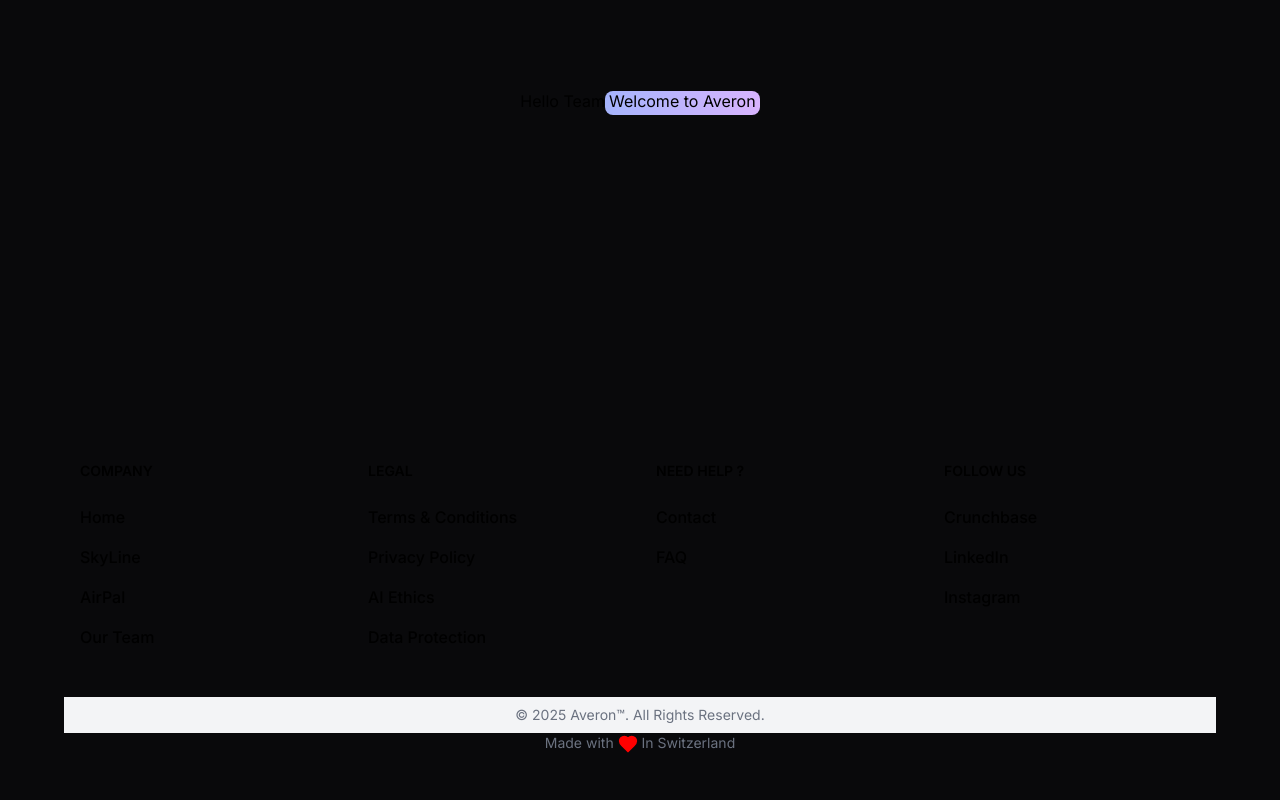
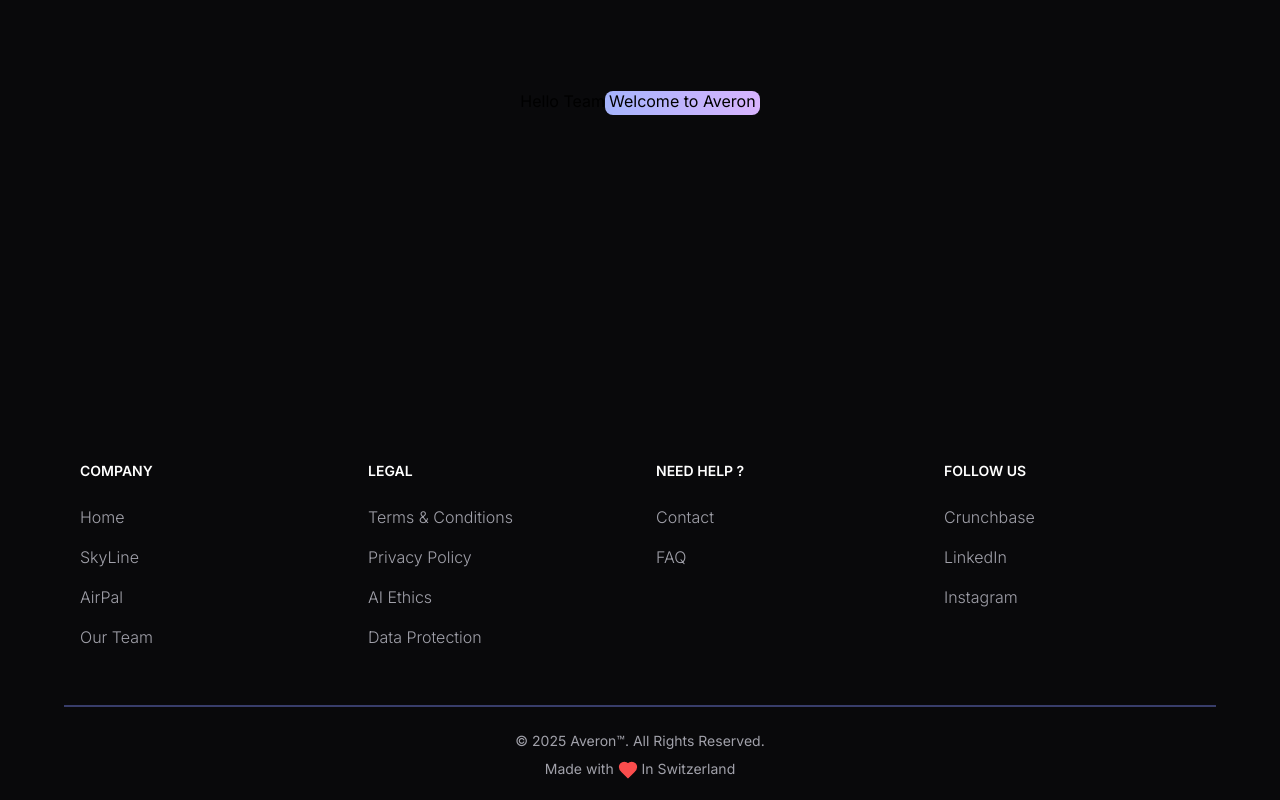
Before and after one commit to sasheshsingh/averon-website, a Next.js app: page / in a window 1280 px wide. Shown: the part 311-1111 px from the top of the page. Before the commit the page ends 1073 px from the top, so only its background shows below. Built offline with nearby package versions, Linux system fonts and the light colour scheme.

Commit message:
footer - fixed

```diff
--- a/src/components/footer.tsx
+++ b/src/components/footer.tsx
@@ -42,18 +42,18 @@
 
 const Footer = () => {
   return (
-    <div className="bg-background w-full max-w-screen-xl mx-auto py-2 px-16">
+    <div className="bg-zinc-950 w-full max-w-screen-xl mx-auto py-2 px-16">
       <div className="grid grid-cols-2 gap-8 px-4 py-6 lg:py-8 md:grid-cols-4">
         {/* Company section */}
         <div>
-          <h2 className="mb-6 text-primary text-sm font-semibold uppercase">
+          <h2 className="mb-6 text-white text-sm font-semibold uppercase">
             {footerTitleOne}
           </h2>
-          <ul className="text-secondary font-medium">
+          <ul className="text-zinc-400 font-light">
             <li className="mb-4">
               <Link
                 href={homeLink}
-                className="hover:text-primary hover:duration-150"
+                className="hover:text-white hover:duration-150"
               >
                 {homeFooter}
               </Link>
@@ -62,7 +62,7 @@
             <li className="mb-4">
               <Link
                 href={skylineLink}
-                className="hover:text-primary hover:duration-150"
+                className="hover:text-white hover:duration-150"
               >
                 {skylineFooter}
               </Link>
@@ -71,7 +71,7 @@
             <li className="mb-4">
               <Link
                 href={airpalLink}
-                className="hover:text-primary hover:duration-150"
+                className="hover:text-white hover:duration-150"
               >
                 {airpalFooter}
               </Link>
@@ -80,7 +80,7 @@
             <li className="mb-4">
               <Link
                 href={teamLink}
-                className="hover:text-primary hover:duration-150"
+                className="hover:text-white hover:duration-150"
               >
                 {teamFooter}
               </Link>
@@ -90,14 +90,14 @@
 
         {/* Legal section */}
         <div>
-          <h2 className="mb-6 text-primary text-sm font-semibold uppercase">
+          <h2 className="mb-6 text-white text-sm font-semibold uppercase">
             {footerTitleThree}
           </h2>
-          <ul className="text-secondary font-medium">
+          <ul className="text-zinc-400 font-light">
             <li className="mb-4">
               <Link
                 href={termsOfUseLink}
-                className="hover:text-primary hover:duration-150"
+                className="hover:text-white hover:duration-150"
               >
                 {termsOfUseFooter}
               </Link>
@@ -105,7 +105,7 @@
             <li className="mb-4">
               <Link
                 href={privacyPolicyLink}
-                className="hover:text-primary hover:duration-150"
+                className="hover:text-white hover:duration-150"
               >
                 {privacyPolicyFooter}
               </Link>
@@ -113,7 +113,7 @@
             <li className="mb-4">
               <Link
                 href={ethicsLink}
-                className="hover:text-primary hover:duration-150"
+                className="hover:text-white hover:duration-150"
               >
                 {ethicsFooter}
               </Link>
@@ -122,7 +122,7 @@
             <li className="mb-4">
               <Link
                 href={dataProtectionLink}
-                className="hover:text-primary hover:duration-150"
+                className="hover:text-white hover:duration-150"
               >
                 {dataProtectionFooter}
               </Link>
@@ -132,14 +132,14 @@
 
         {/* Need Help section */}
         <div>
-          <h2 className="mb-6 text-primary text-sm font-semibold uppercase">
+          <h2 className="mb-6 text-white text-sm font-semibold uppercase">
             {footerTitleTwo}
           </h2>
-          <ul className="text-secondary font-medium">
+          <ul className="text-zinc-400 font-light">
             <li className="mb-4">
               <Link
                 href={contactLink}
-                className="hover:text-primary hover:duration-150"
+                className="hover:text-white hover:duration-150"
               >
                 {contactFooter}
               </Link>
@@ -148,7 +148,7 @@
             <li className="mb-4">
               <Link
                 href={faqLink}
-                className="hover:text-primary hover:duration-150"
+                className="hover:text-white hover:duration-150"
               >
                 {faqFooter}
               </Link>
@@ -158,15 +158,15 @@
 
         {/* Follow Us section */}
         <div>
-          <h2 className="mb-6 text-primary text-sm font-semibold uppercase">
+          <h2 className="mb-6 text-white text-sm font-semibold uppercase">
             {footerTitleFour}
           </h2>
-          <ul className="text-secondary font-medium">
+          <ul className="text-zinc-400 font-light">
             <li className="mb-4">
               <a
                 target="_blank"
                 href={crunchbaseURL}
-                className="hover:text-primary hover:duration-150"
+                className="hover:text-white hover:duration-150"
               >
                 {crunchbaseFooter}
               </a>
@@ -176,7 +176,7 @@
               <a
                 target="_blank"
                 href={linkedinURL}
-                className="hover:text-primary hover:duration-150"
+                className="hover:text-white hover:duration-150"
               >
                 {linkedinFooter}
               </a>
@@ -186,7 +186,7 @@
               <a
                 target="_blank"
                 href={instagramURL}
-                className="hover:text-primary hover:duration-150"
+                className="hover:text-white hover:duration-150"
               >
                 {instagramFooter}
               </a>
@@ -196,17 +196,18 @@
       </div>
 
       {/* Bottom Note section */}
-      <div className="px-4 py-2 bg-gray-100 flex flex-col md:flex-row md:items-center md:justify-center">
-        <span className="text-sm text-gray-500 sm:text-center block">
+      <div className="w-full mt-2 mb-4 border-t-[2px] border-opacity-40 border-indigo-400" />
+      <div className="px-4 py-2 flex flex-col md:flex-row md:items-center md:justify-center">
+        <span className="text-sm text-zinc-400 sm:text-center block">
           {copyrightSign} {new Date().getFullYear()}{" "}
           <a href={averonURL}>{averonTrademarkText}</a>
           {rightsReservedText}
         </span>
       </div>
-      <div className="w-full flex items-center justify-center space-x-2 sm:text-center">
-        <span className="text-sm text-gray-500 dark:text-gray-300">
+      <div className="w-full flex items-center justify-center space-x-2 mb-3 sm:text-center">
+        <span className="text-sm text-zinc-400">
           {madeWithText}{" "}
-          <Heart fill="red" stroke="red" className="w-5 h-5 inline" />{" "}
+          <Heart fill="#fa4d4d" stroke="#fa4d4d" className="w-5 h-5 inline" />{" "}
           {inSwitzerlandText}
         </span>
       </div>
--- a/src/components/navbar.tsx
+++ b/src/components/navbar.tsx
@@ -78,7 +78,7 @@
             <li>
               <Link
                 href={homeLink}
-                className="block py-2 px-3 font-medium text-white hover:text-zinc-300 hover:duration-150 md:p-0"
+                className="block py-2 px-3 font-medium text-white hover:text-zinc-400 hover:duration-150 md:p-0"
                 aria-current="page"
               >
                 {homeNavbar}
@@ -91,7 +91,7 @@
               onMouseEnter={() => setHover(true)}
               onMouseLeave={() => setHover(false)}
             >
-              <div className="cursor-pointer font-medium py-2 px-3 text-white rounded-sm hover:text-zinc-300 hover:duration-150 md:p-0 flex items-center">
+              <div className="cursor-pointer font-medium py-2 px-3 text-white rounded-sm hover:text-zinc-400 hover:duration-150 md:p-0 flex items-center">
                 {productsNavbar}
                 <ChevronDown className="w-4 h-4 text-white ml-1 mt-1" />
               </div>
@@ -135,7 +135,7 @@
             <li>
               <Link
                 href={teamLink}
-                className="block py-2 px-3 font-medium text-white hover:text-zinc-300 hover:duration-150 md:p-0"
+                className="block py-2 px-3 font-medium text-white hover:text-zinc-400 hover:duration-150 md:p-0"
               >
                 {teamNavbar}
               </Link>
@@ -145,7 +145,7 @@
             <li>
               <Link
                 href={contactLink}
-                className="block py-2 px-3 font-medium text-white hover:text-zinc-300 hover:duration-150 md:p-0"
+                className="block py-2 px-3 font-medium text-white hover:text-zinc-400 hover:duration-150 md:p-0"
               >
                 {contactNavbar}
               </Link>
--- a/src/data/content.ts
+++ b/src/data/content.ts
@@ -3,7 +3,8 @@
     Background: zinc-950
     Border & Outlines: zinc-500
     Titles & Headers: white
-    subtitles / descriptions / hover: zinc-300
+    subtitles / descriptions: zinc-300
+    hover & small notes: zinc-400
     interactive color: indigo-400
 */
 
```
